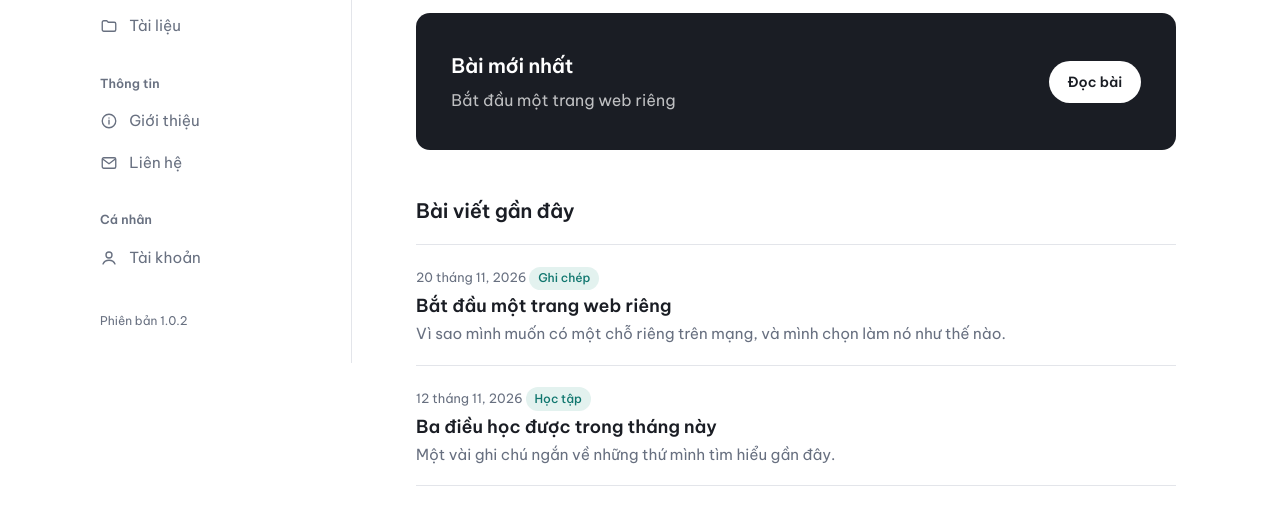
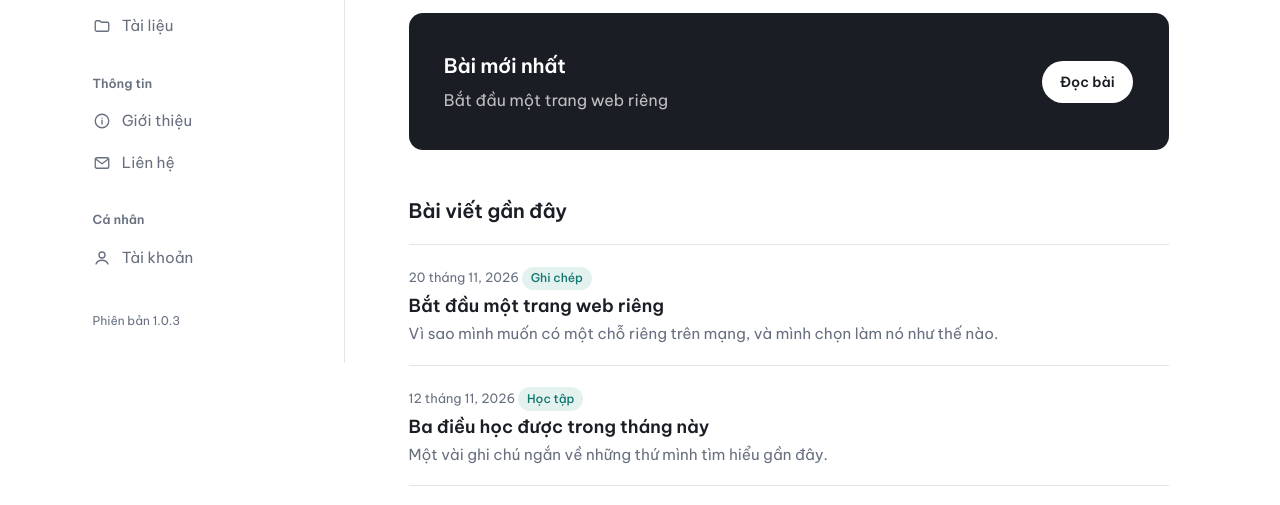
Before and after one commit to hieunguyen481/duanbachoan, a plain HTML site: page index.html in a window 1280 px wide. Shown: the part 252-757 px from the top of the page. Drawn offline with Linux system fonts and the light colour scheme.

Commit message:
v1.0.3: Sửa lỗi menu trái bị lệch khi chuyển trang (cố định chỗ thanh cuộn)
Co-Authored-By: Claude Opus 5.5 <noreply@anthropic.com>
Claude-Session: https://claude.ai/code/session_014rSNEoZWVEvj518K4pGuvD

```diff
--- a/css/style.css
+++ b/css/style.css
@@ -27,7 +27,11 @@
 }
 
 * { box-sizing: border-box; }
-html { -webkit-text-size-adjust: 100%; scroll-padding-top: calc(var(--topbar-h) + 16px); }
+html {
+  -webkit-text-size-adjust: 100%;
+  scroll-padding-top: calc(var(--topbar-h) + 16px);
+  scrollbar-gutter: stable; /* luôn chừa chỗ thanh cuộn: bố cục không lệch khi đổi giữa trang dài và trang ngắn */
+}
 body {
   margin: 0; background: var(--bg); color: var(--ink);
   font-family: var(--font); font-size: var(--s0); line-height: 1.7;
--- a/js/content.js
+++ b/js/content.js
@@ -3,7 +3,7 @@
   Sửa chữ, thêm bài, thêm ảnh ở file này. Giao diện tự cập nhật theo.
 */
 window.SITE = {
-  version: "1.0.2",   // số phiên bản, tăng sau mỗi lần sửa (xem CHANGELOG.md)
+  version: "1.0.3",   // số phiên bản, tăng sau mỗi lần sửa (xem CHANGELOG.md)
   name: "Trang web của tôi",
   owner: "Bạn",
   email: "email-cua-ban@example.com",
```
Also changed, not shown: 2 other files.
